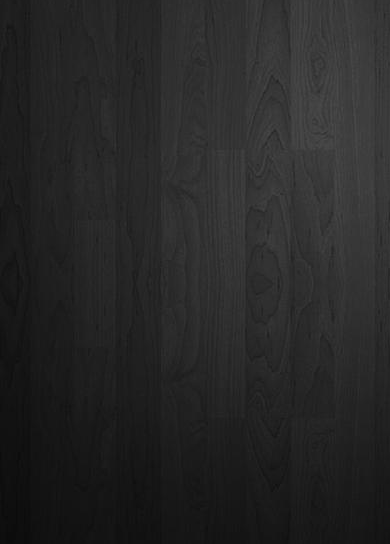
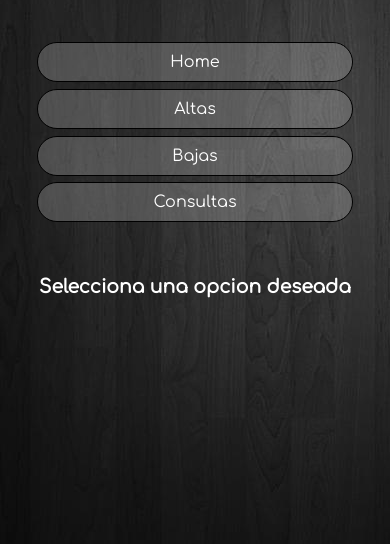
Before and after one commit to Rubaanxd/crudWeb, a website: page public_html/index.html in a window 390 px wide. Shown: the part 300-844 px from the top of the page. Drawn offline with Linux system fonts and the light colour scheme.

Commit message:
Se centro menu principal asi mismo el responsive en pantallas menores a w500px

```diff
--- a/nbproject/private/private.xml
+++ b/nbproject/private/private.xml
@@ -3,9 +3,8 @@
     <editor-bookmarks xmlns="http://www.netbeans.org/ns/editor-bookmarks/2" lastBookmarkId="0"/>
     <open-files xmlns="http://www.netbeans.org/ns/projectui-open-files/2">
         <group>
-            <file>file:/C:/Users/RubaanxD/Documents/NetBeansProjects/crudWeb/public_html/index.html</file>
-            <file>file:/C:/Users/RubaanxD/Documents/NetBeansProjects/crudWeb/public_html/css/main.css</file>
-            <file>file:/C:/Users/RubaanxD/Documents/NetBeansProjects/crudWeb/public_html/css/menu.scss</file>
+            <file>file:/C:/Users/Ruben%20Angeles/Documents/NetBeansProjects/crudWeb/public_html/css/main.css</file>
+            <file>file:/C:/Users/Ruben%20Angeles/Documents/NetBeansProjects/crudWeb/public_html/index.html</file>
         </group>
     </open-files>
 </project-private>
--- a/public_html/css/main.css
+++ b/public_html/css/main.css
@@ -6,38 +6,60 @@
     font-family: 'Comfortaa', cursive;
     color: white;
 }
-body{
+html,body{
+    margin: 0;
+    width: 100%;
     background-image: url(../assets/images/fondo.jpg);
+    //height: 100vh;
 }
-.header{
-    margin: 20px;
-    float: none;
-    display: block;
+.containerMenu{
+    width: 100%;
+    height: 100vh;
+    display: flex;
+    align-content: center;
+    align-items: center;
+}
+.containerMenu .header{
+    width: 100%;
     text-align: center;
-    border: solid black 0.5px;
-    /*border-radius: 68px 68px 68px 68px;*/
-    /*background-color: rgba(255, 255, 255, 0.2);*/
-}
-.menuPrincipal{
-    margin: 30px;
-    float: none;
-    display: block;
-    text-align: center;
-/*    border: solid black 0.5px;
-    border-radius: 68px 68px 68px 68px;
-    background-color: rgba(255, 255, 255, 0.2);*/
 }
 .menu{
-    padding: 0px;
+    padding: 30px;
 }
 .menu li{
-    margin-right: 15px;
+    margin: 10px;
     padding-top: 10px;
     padding-bottom: 10px;
-    padding-left: 25px;
-    padding-right: 25px;
+    padding-left: 20px;
+    padding-right: 20px;
     display: inline;
     border: solid black 0.5px;
-    border-radius: 68px 68px 68px 68px;
+    border-radius: 30px 30px 30px 30px;
     background-color: rgba(255, 255, 255, 0.2);
+
 }
+.menu li a{
+    text-decoration: none;
+}
+.menu li:hover{
+    background-color: rgba(255, 255, 255, 0.5);
+    transition: all .7s ease-in;
+}
+@media only screen and (max-width: 500px){
+    .menu li{
+        margin: 2%;
+        padding-top: 10px;
+        padding-bottom: 10px;
+        padding-left: 20px;
+        padding-right: 20px;
+        display: block;
+        border: solid black 0.5px;
+        border-radius: 30px 30px 30px 30px;
+        background-color: rgba(255, 255, 255, 0.2);
+
+        menu li:hover{
+            background-color: rgba(255, 255, 255, 0.5);
+            transition: all .7s ease-in;
+        }
+    }
+}
--- a/public_html/index.html
+++ b/public_html/index.html
@@ -11,9 +11,10 @@ CRUD Version WEB
         <link href="https://fonts.googleapis.com/css?family=Comfortaa&display=swap" rel="stylesheet">
     </head>
     <body>
+        <div class="containerMenu">
             <div class="header">
+                <div class="contenido">
                     <h1><span class="titulo">CRUD Web</span></h1>
-        </div>
                     <div class="menuPrincipal">
                         <nav>
                             <ul class="menu">
@@ -24,5 +25,11 @@ CRUD Version WEB
                             </ul>
                         </nav>
                     </div>
+                    <div class="titulo">
+                        <h3><span>Selecciona una opcion deseada</span></h3>
+                    </div>
+                </div>
+            </div>
+        </div>
     </body>
 </html>
```
Also changed, not shown: 1 other file. Lines whose indentation alone changed are shown as unchanged.
